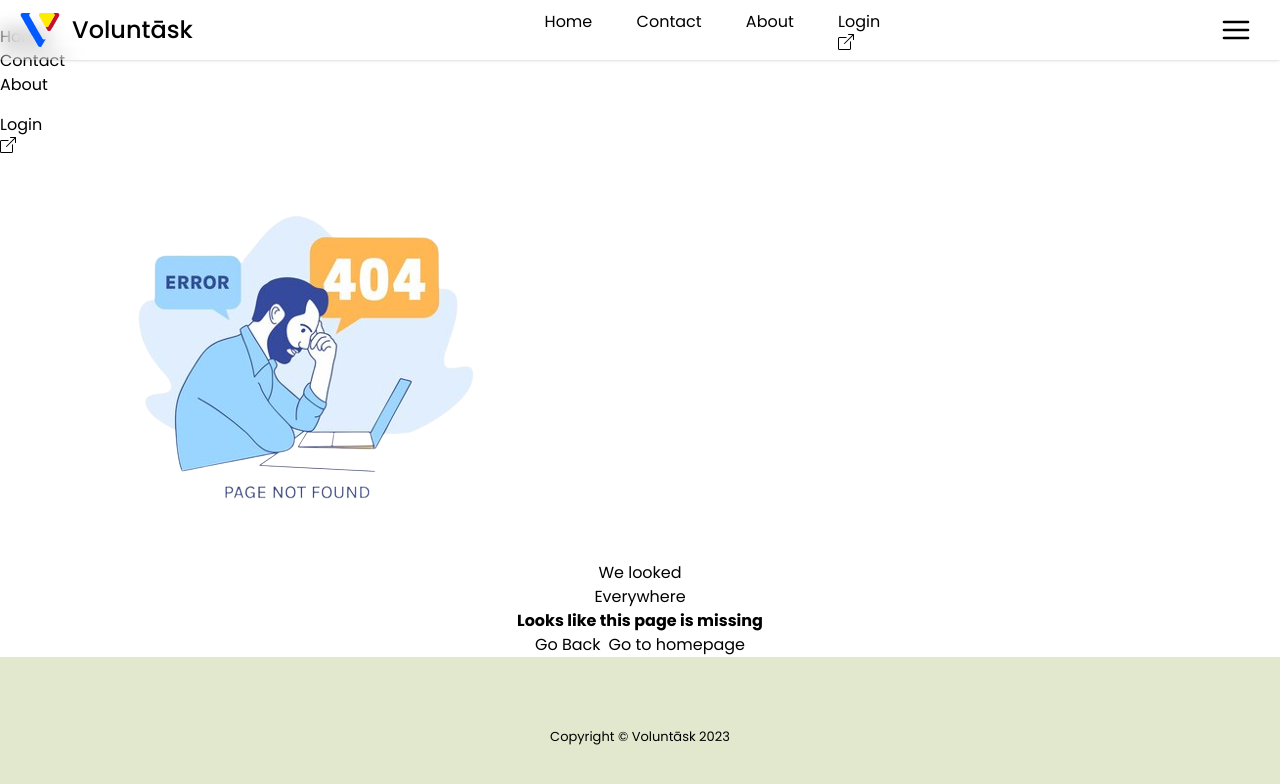
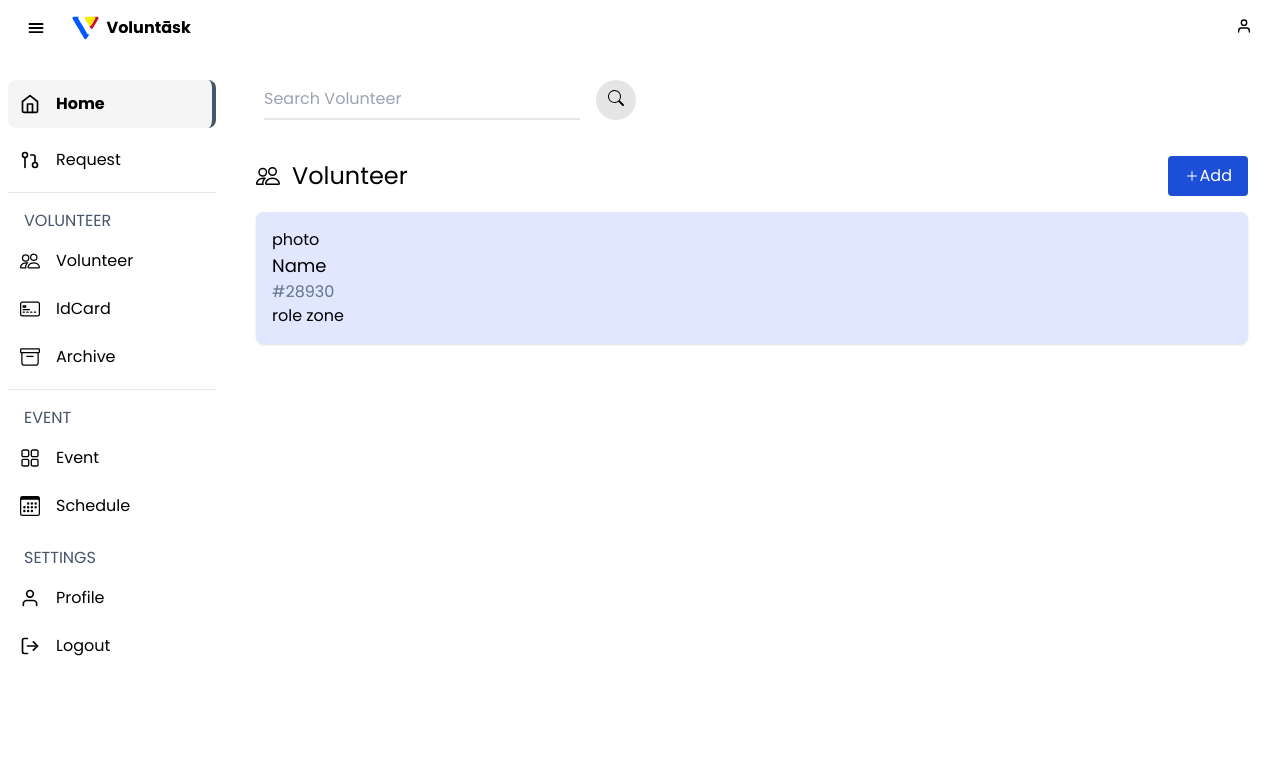
Before and after one commit to gpt18/VMS, a React (Vite) app in the folder client/: page /ngo/vol in a window 1280 px wide. Shown: the top 784 px of the page. Built offline with nearby package versions, Linux system fonts and the light colour scheme.

Commit message:
working n volunteer page

```diff
--- a/client/src/components/Button.tsx
+++ b/client/src/components/Button.tsx
@@ -7,7 +7,8 @@ export const buttonStyles = cva(["transition-colors"], {
     variant: {
         default: ["bg-secondary", "hover:bg-secondary-hover"],
         ghost: ["hover:bg-gray-100"],
-        dark: ["bg-secondary-dark", "hover:bg-secondary-dark-hover", "text-secondary"]
+        dark: ["bg-secondary-dark", "hover:bg-secondary-dark-hover", "text-secondary"],
+        open: ["bg-blue-600 hover:bg-blue-800 text-white"],
     },
     size: {
       default: ["rounded", "p-2"],
--- a/client/src/components/PageHeader.tsx
+++ b/client/src/components/PageHeader.tsx
@@ -1,35 +1,21 @@
 import { Link } from "react-router-dom";
 import logo from '../assets/logo.svg';
 import { IoMenu } from "react-icons/io5";
-import { FiUser, FiAlignLeft } from "react-icons/fi";
+import { FiUser } from "react-icons/fi";
 import { strings } from "../utils/costants";
 import { Button } from "./Button";
 import { useSidebarContext } from "../hooks/SidebarContext";
 
-type PageHeaderProps = {
-    orgName: string
-}
-
-export function PageHeader({ orgName }: PageHeaderProps) {
-
-    const { toggle } = useSidebarContext();
+export function PageHeader() {
 
     return (
         <div className="flex gap-10 lg:gap-20 justify-between pt-2 mb-6 mx-4">
-            <div className="flex gap-4 items-center flex-shrink-0">
-                <Button onClick={toggle} variant="ghost" size="icon"> <IoMenu className="w-5 h-5" /> </Button>
-                <Link to={"/ngo"}>
-                    <div className="flex flex-row gap-2 font-bold">
-                        <img src={logo} className="h-6" />
-                        {strings.APP_NAME}
-                    </div>
-                </Link>
-            </div>
-            <div className="md:flex hidden justify-center items-center flex-grow">
+            <PageHeaderFirstSection />
+            {/* <div className="md:flex hidden justify-center items-center flex-grow">
                 <div className="text-lg bg-gradient-to-l from-indigo-500 to-blue-500 rounded-md text-white px-2">
                     {orgName}
                 </div>
-            </div>
+            </div> */}
             <div className="flex flex-row md:gap-2 flex-shrink-0 ">
                 <Button variant="ghost" size="icon">
                     <FiUser />
@@ -39,3 +25,18 @@ export function PageHeader({ orgName }: PageHeaderProps) {
         </div>
     );
 }
+
+export function PageHeaderFirstSection() {
+
+    const { toggle } = useSidebarContext();
+
+    return <div className="flex gap-4 items-center flex-shrink-0">
+    <Button onClick={toggle} variant="ghost" size="icon"> <IoMenu className="w-5 h-5" /> </Button>
+    <Link to={"/ngo"}>
+        <div className="flex flex-row gap-2 font-bold">
+            <img src={logo} className="h-6" />
+            {strings.APP_NAME}
+        </div>
+    </Link>
+</div>
+}
--- a/client/src/components/SideBar.tsx
+++ b/client/src/components/SideBar.tsx
@@ -1,44 +1,51 @@
 import { Children, ElementType, ReactNode } from "react";
-import { FiGitPullRequest, FiHome, FiLogOut, FiUser } from "react-icons/fi";
-import { RxDashboard } from "react-icons/rx";
-import { Button, buttonStyles } from "./Button";
+
+import { buttonStyles } from "./Button";
 import { Link } from "react-router-dom";
 import { twMerge } from "tailwind-merge";
-import { BsArchive, BsCalendar, BsCalendar3, BsCreditCard2Front, BsPeople } from "react-icons/bs";
+
 import { useSidebarContext } from "../hooks/SidebarContext";
+import { PageHeaderFirstSection } from "./PageHeader";
+import { IconSelector } from "../utils/selector";
 
 export function SideBar() {
 
-    const { isLargeOpen, isSmallOpen } = useSidebarContext();
+    const { isLargeOpen, isSmallOpen, close } = useSidebarContext();
 
     return (
         <>
-            <aside className={`sticky top-0 overflow-y-auto scrollbar-hidden pb-4 flex flex-col ml-1  ${isLargeOpen ? "lg:hidden" : "lg:flex"}`}>
-                <SmallSidebarItem Icon={FiHome} title="Home" url="" />
-                <SmallSidebarItem Icon={FiGitPullRequest} title="Request" url="" />
-                <SmallSidebarItem Icon={BsPeople} title="Volunteer" url="" />
-                <SmallSidebarItem Icon={RxDashboard} title="Event" url="" />
-                <SmallSidebarItem Icon={FiUser} title="Profile" url="" />
+            <aside className={`hidden sticky top-0 overflow-y-auto scrollbar-hidden pb-4 sm:flex flex-col ml-1  ${isLargeOpen ? "lg:hidden" : "lg:flex"}`}>
+                <SmallSidebarItem Icon={IconSelector.menuIcon.home} title="Home" url="" />
+                <SmallSidebarItem Icon={IconSelector.menuIcon.request} title="Request" url="" />
+                <SmallSidebarItem Icon={IconSelector.menuIcon.volunteer} title="Volunteer" url="./vol" />
+                <SmallSidebarItem Icon={IconSelector.menuIcon.event} title="Event" url="" />
+                <SmallSidebarItem Icon={IconSelector.menuIcon.user} title="Profile" url="" />
             </aside>
-            <aside className={`w-56 lg:sticky absolute top-0 overflow-y-auto scrollbar-hidden pb-4 flex-col gap-2 px-2 ${isLargeOpen ? "lg:flex" : "lg:hidden"} ${isSmallOpen ? "flex z-[999] bg-white max-h-screen" : "hidden"}`}>
+            {isSmallOpen && (
+                <div onClick={close} className="lg:hidden fixed inset-0 z-[999] bg-secondary-dark opacity-50" />
+            )}
+            <aside className={`w-56 lg:sticky absolute top-0 overflow-y-auto scrollbar-hidden pb-4 flex-col gap-2 px-2 ${isLargeOpen ? "lg:flex" : "lg:hidden"} ${isSmallOpen ? "flex z-[999] bg-white h-full" : "hidden"}`}>
+                <div className="lg:hidden pt-2 pb-4 px-2 sticky top-0 bg-white">
+                    <PageHeaderFirstSection />
+                </div>
                 <LargeSidebarSection>
-                    <LargeSidebarItem isActive Icon={FiHome} title="Home" url="" />
-                    <LargeSidebarItem Icon={FiGitPullRequest} title="Request" url="" />
+                    <LargeSidebarItem isActive Icon={IconSelector.menuIcon.home} title="Home" url="" />
+                    <LargeSidebarItem Icon={IconSelector.menuIcon.request} title="Request" url="" />
                 </LargeSidebarSection>
                 <hr />
                 <LargeSidebarSection title="Volunteer">
-                    <LargeSidebarItem Icon={BsPeople} title="Volunteer" url=""/>
-                    <LargeSidebarItem Icon={BsCreditCard2Front} title="IdCard" url=""/>
-                    <LargeSidebarItem Icon={BsArchive} title="Archive" url="" />
+                    <LargeSidebarItem Icon={IconSelector.menuIcon.volunteer} title="Volunteer" url="./vol" />
+                    <LargeSidebarItem Icon={IconSelector.menuIcon.card} title="IdCard" url="" />
+                    <LargeSidebarItem Icon={IconSelector.menuIcon.archive} title="Archive" url="" />
                 </LargeSidebarSection>
                 <hr />
                 <LargeSidebarSection title="Event">
-                    <LargeSidebarItem Icon={RxDashboard} title="Event" url=""/>
-                    <LargeSidebarItem Icon={BsCalendar3} title="Schedule" url=""/>
+                    <LargeSidebarItem Icon={IconSelector.menuIcon.event} title="Event" url="" />
+                    <LargeSidebarItem Icon={IconSelector.menuIcon.calender} title="Schedule" url="" />
                 </LargeSidebarSection>
                 <LargeSidebarSection title="Settings">
-                    <LargeSidebarItem Icon={FiUser} title="Profile" url=""/>
-                    <LargeSidebarItem Icon={FiLogOut} title="Logout" url=""/>
+                    <LargeSidebarItem Icon={IconSelector.menuIcon.user} title="Profile" url="" />
+                    <LargeSidebarItem Icon={IconSelector.menuIcon.logout} title="Logout" url="" />
                 </LargeSidebarSection>
             </aside>
         </>
@@ -64,12 +71,12 @@ type LargeSidebarSectionProps = {
     visibleItemCount?: number
 }
 
-function LargeSidebarSection({ children, title, visibleItemCount = Number.POSITIVE_INFINITY } : LargeSidebarSectionProps) {
+function LargeSidebarSection({ children, title, visibleItemCount = Number.POSITIVE_INFINITY }: LargeSidebarSectionProps) {
     const childrenArray = Children.toArray(children).flat();
     const visibleChildren = childrenArray.slice(0, visibleItemCount)
     return (
         <div>
-            { title && <div className="ml-4 mt-2 text-base text-slate-600 mb-1 uppercase">{title}</div>}
+            {title && <div className="ml-4 mt-2 text-base text-slate-600 mb-1 uppercase">{title}</div>}
             {visibleChildren}
         </div>
     );
@@ -83,7 +90,7 @@ type LargeSidebarItemProps = {
 }
 
 function LargeSidebarItem({ Icon, title, url, isActive = false }: LargeSidebarItemProps) {
-    return <Link to={url} className={twMerge(buttonStyles({ variant: "ghost" }), `w-full flex items-center rounded-lg gap-4 p-3 ${isActive ? "font-bold bg-neutral-100 hover:bg-secondary my-2" : "undefined"}`)}>
+    return <Link to={url} className={twMerge(buttonStyles({ variant: "ghost" }), `w-full flex items-center rounded-lg gap-4 p-3 ${isActive ? "font-bold bg-neutral-100 hover:bg-secondary my-2 border-r-4 border-slate-600" : "undefined"}`)}>
         <Icon className="w-5 h-5" />
         <div className="whitespace-nowrap overflow-hidden text-md text-ellipsis"> {title} </div>
     </Link>
--- a/client/src/layouts/AdminLayout.tsx
+++ b/client/src/layouts/AdminLayout.tsx
@@ -1,6 +1,9 @@
+import { Outlet } from "react-router-dom";
 import { PageHeader } from "../components/PageHeader";
 import { SideBar } from "../components/SideBar";
 import { SidebarProvider } from "../hooks/SidebarContext";
+import { DashboardPage } from "../modules/admin/DashboardPage";
+
 
 export function AdminLayout() {
 
@@ -8,21 +11,15 @@ export function AdminLayout() {
 
     return (
         <SidebarProvider>
-
             <div className="max-h-screen flex flex-col">
-                <PageHeader orgName={org} />
-                <div className="grid grid-cols-[auto,1fr] flex-grow-1 overflow-auto">
+                <PageHeader />
+                <div className="sm:grid sm:grid-cols-[auto,1fr] sm:flex-grow-1 overflow-auto">
                     <SideBar />
                     <div className="overflow-x-hidden px-8 pb-4">
-                        <div className="sticky top-0 bg-white z-10 pb-4 md:hidden flex">
-                            <div className="text-lg bg-gradient-to-l from-indigo-500 to-blue-500 rounded-md text-white px-2">
-                                {org}
-                            </div>
-                        </div>
+                        <Outlet/>
                     </div>
                 </div>
             </div>
-
         </SidebarProvider>
     );
 }
--- /dev/null
+++ b/client/src/modules/admin/DashboardPage.tsx
@@ -0,0 +1,69 @@
+
+import logo from '../../assets/logo.svg'
+import { ElementType } from 'react';
+import { IconSelector } from '../../utils/selector';
+
+export function DashboardPage() {
+    return (
+        <>
+            <div className="container mx-auto">
+                <HeroSection />
+                <div className='text-xl my-6 p-4 font-bold'>
+                    Overview
+                </div>
+                <div className='flex flex-col gap-4 md:flex-row'>
+                    <CardInsight Icon={IconSelector.menuIcon.volunteer} title='Volunteer Joined' count={100} />
+                    <CardInsight Icon={IconSelector.menuIcon.event} title='Event Done' count={24} />
+                    <CardInsight Icon={IconSelector.menuIcon.request} title='Form Filled' count={150} />
+                </div>
+            </div>
+        </>
+    );
+}
+
+
+function HeroSection() {
+    return (
+        <>
+            <div className="bg-slate-800 text-white rounded-xl max-w-[600px] p-4 relative drop-shadow-lg">
+                <div className='flex flex-row-reverse'>
+                    <div className='self-center'>
+                        <img src={logo} alt="" className='min-w-20 max-h-20' />
+                    </div>
+                    <div className='flex-grow self-center'>
+                        <div className='text-2xl'>
+                            Welcome Back!
+                        </div>
+                        <div className='text-4xl pb-3'>
+                            SDRK Manavadhikar Foundation
+                        </div>
+                        <hr className='w-1/3 pb-3' />
+                        <div>
+                            Last Login: Sat 25 Nov, 2023 02:52 PM
+                        </div>
+                    </div>
+                </div>
+            </div>
+        </>
+    );
+}
+
+type CardInsightProps = {
+    Icon: ElementType,
+    title: string,
+    count: number
+}
+
+function CardInsight({ Icon, title, count }: CardInsightProps) {
+    return (
+        <div className='text-xl bg-gray-100 rounded-lg border border-secondary-border p-4 flex gap-4 items-center md:flex-col justify-between'>
+            <div className='flex gap-4 items-center md:flex-col'>
+                <Icon />
+                <div className=''>{title}</div>
+            </div>
+            <div className='text-4xl font-bold pl-4'>
+                {count}
+            </div>
+        </div>
+    );
+}
--- /dev/null
+++ b/client/src/modules/admin/VolunteerPage.tsx
@@ -0,0 +1,39 @@
+import { Button } from "../../components/Button";
+import { IconSelector } from "../../utils/selector";
+
+export function VolunteerPage() {
+    return (
+        <>
+            <div className="container mx-auto">
+                <div className="flex p-2">
+                    <input typeof="search" placeholder="Search Volunteer" className="grow md:grow-0 border-b-2 hover:border-indigo-600 mr-4"></input>
+                    <Button variant={"default"} size={"icon"} ><IconSelector.all.search /></Button>
+                </div>
+                <div className="flex justify-between mt-7 mb-4 items-center">
+                    <div className="text-2xl flex gap-3 items-center">
+                        <IconSelector.menuIcon.volunteer/>Volunteer
+                    </div>
+                    <Button variant={"open"} className="bg-blue-700 text-white flex items-center justify-between px-4"><IconSelector.all.add /> Add</Button>
+                </div>
+
+                <div>
+                    <VolCard/>
+                </div>
+            </div>
+        </>
+    );
+}
+
+function VolCard() {
+    return (
+        <div className="rounded-lg bg-indigo-100 p-4 shadow">
+            photo
+            <div>
+                <div className="text-lg">Name</div>
+                <div className="text-slate-500">#28930</div>
+                role
+                zone
+            </div>
+        </div>
+    );
+}
--- /dev/null
+++ b/client/src/utils/selector.tsx
@@ -0,0 +1,25 @@
+import { BsArchive, BsCalendar3, BsCreditCard2Front, BsPeople, BsSearch } from "react-icons/bs";
+import { FiGitPullRequest, FiHome, FiLogOut, FiUser } from "react-icons/fi";
+import { IoAdd } from "react-icons/io5";
+import { RxDashboard } from "react-icons/rx";
+
+export const IconSelector = {
+    menuIcon: {
+        home: FiHome,
+        volunteer: BsPeople,
+        request: FiGitPullRequest,
+        event: RxDashboard,
+        user: FiUser,
+        card: BsCreditCard2Front,
+        archive: BsArchive,
+        calender: BsCalendar3,
+        logout: FiLogOut,
+    },
+
+    all: {
+        search: BsSearch,
+        add: IoAdd,
+    }
+
+
+}
--- a/client/tailwind.config.js
+++ b/client/tailwind.config.js
@@ -16,7 +16,7 @@ export default {
           text: colors.neutral[500],
           dark: colors.neutral[800],
           ["dark-hover"]: colors.neutral[900],
-        }
+        },
       }
     },
   },
```
Also changed, not shown: client/src/routes/router.tsx (+13 -1 lines).
